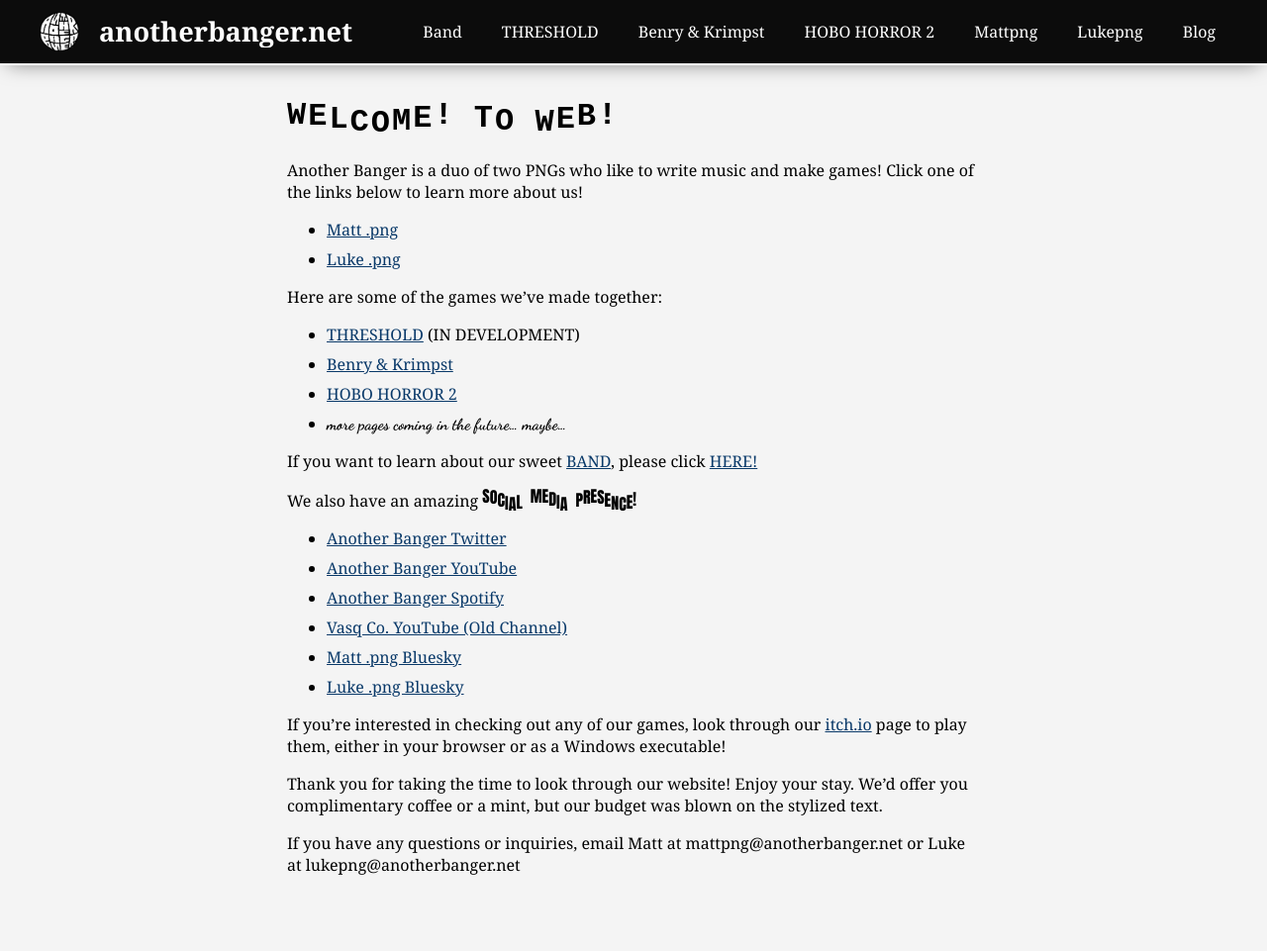
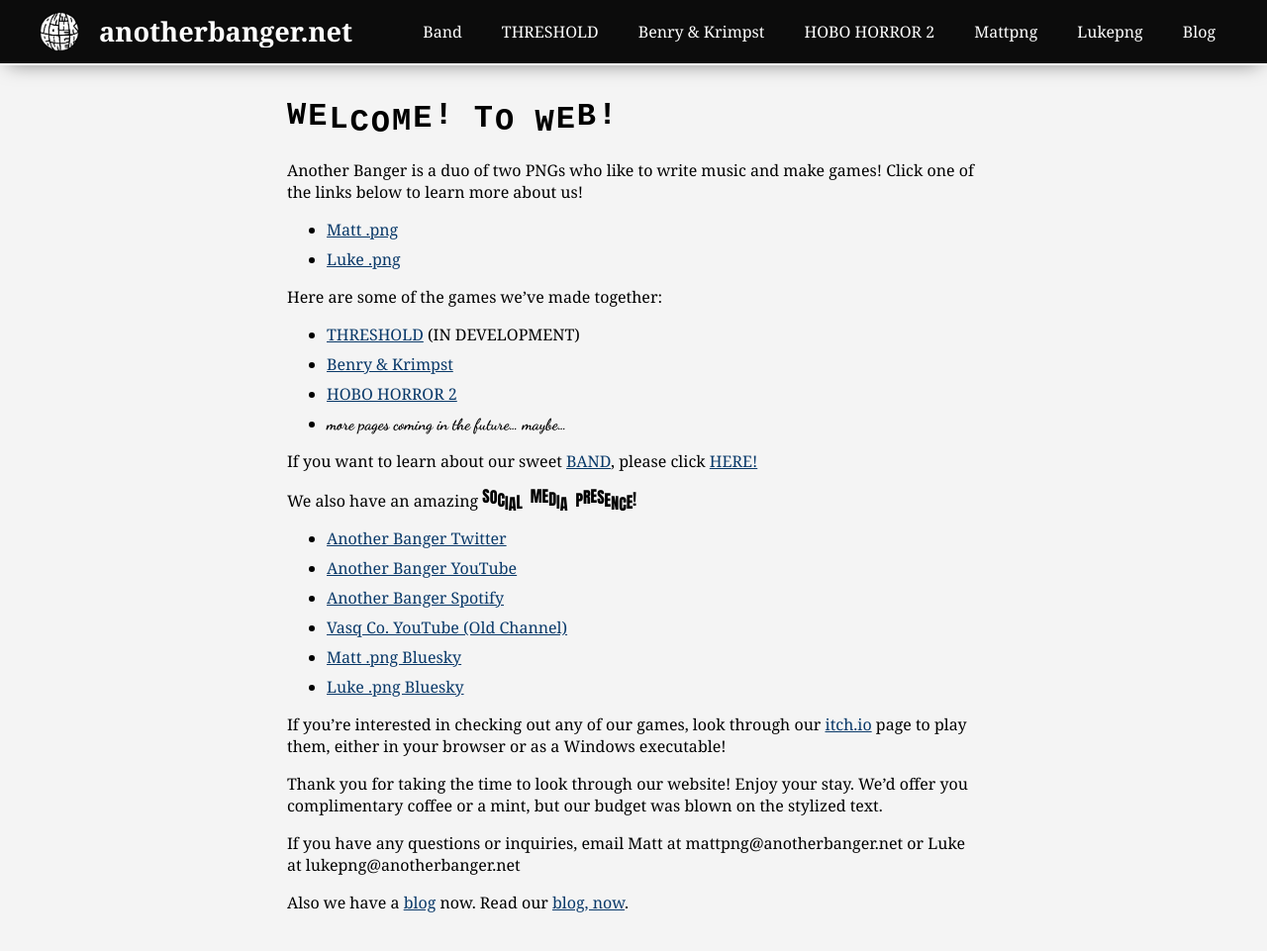
Before and after one commit to VasqCo/anotherbanger, a Jekyll site: the page built from index.markdown, in a window 1280 px wide and 979 px high. Shown: the top 961 px of the window at 99% size. Built offline with Jekyll 4.4.1, drawn with Linux system fonts in a browser that asks for light colours; some web fonts are replaced.

Commit message:
update homepage to mention the blog because i forgot to do that before i guess

```diff
--- a/index.markdown
+++ b/index.markdown
@@ -33,3 +33,5 @@ If you're interested in checking out any of our games, look through our [itch.io
 Thank you for taking the time to look through our website! Enjoy your stay. We'd offer you complimentary coffee or a mint, but our budget was blown on the stylized text.
 
 If you have any questions or inquiries, email Matt at mattpng@anotherbanger.net or Luke at lukepng@anotherbanger.net
+
+Also we have a [blog](/blog/) now. Read our [blog, now](/blog/).
```
